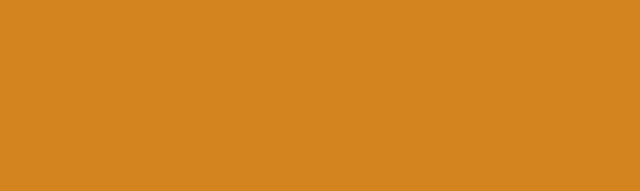
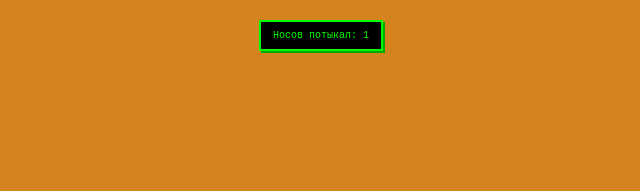
Before and after one commit to MishaKaifuev/cloown-nose, a plain HTML site: page index.html in a window 1280 px wide. Both pictures are taken after a click on the picture 640 px from the left and 400 px from the top of the page. Shown: the top 191 px of the page, without its empty margins (319-959 px from the left). Drawn offline with Linux system fonts and the light colour scheme; a web font is replaced by a local one.

Commit message:
index.html

```diff
--- a/index.html
+++ b/index.html
@@ -14,6 +14,7 @@
       justify-content: center;
       align-items: center;
       font-family: 'Press Start 2P', monospace;
+      position: relative;
     }
 
     img {
@@ -39,7 +40,18 @@
       text-align: center;
     }
 
-    /* "8-bit" style */
+    #counter {
+      position: absolute;
+      top: 20px;
+      text-align: center;
+      font-size: 10px;
+      background: #000;
+      color: #0f0;
+      padding: 8px 12px;
+      border: 2px solid #0f0;
+      box-shadow: 2px 2px 0 #0a0;
+    }
+
     @font-face {
       font-family: 'Press Start 2P';
       src: url('https://fonts.gstatic.com/s/pressstart2p/v14/e3t4euO8T-267oIAQAu6jDQyK1n1kO7u.woff2') format('woff2');
@@ -47,6 +59,7 @@
   </style>
 </head>
 <body>
+  <div id="counter">Носов потыкал: 0</div>
   <div id="bubble">Тебе заняться нечем?</div>
   <audio id="boop" src="boop.mp3" preload="auto"></audio>
   <img src="clown.png" id="clown" />
@@ -55,10 +68,28 @@
     const clown = document.getElementById("clown");
     const sound = document.getElementById("boop");
     const bubble = document.getElementById("bubble");
+    const counter = document.getElementById("counter");
+
+    let count = 0;
 
     clown.addEventListener("click", () => {
       sound.currentTime = 0;
       sound.play();
+
+      count++;
+      counter.innerText = `Носов потыкал: ${count}`;
+
+      // фразы на определённых числах
+      if (count === 10) {
+        bubble.innerText = "10? Ты серьёзно?";
+      } else if (count === 20) {
+        bubble.innerText = "Хватит. ХВАТИТ.";
+      } else if (count === 50) {
+        bubble.innerText = "Ты победил клоуна. Или он тебя?";
+      } else {
+        bubble.innerText = "Тебе заняться нечем?";
+      }
+
       bubble.style.display = "block";
 
       setTimeout(() => {
```
